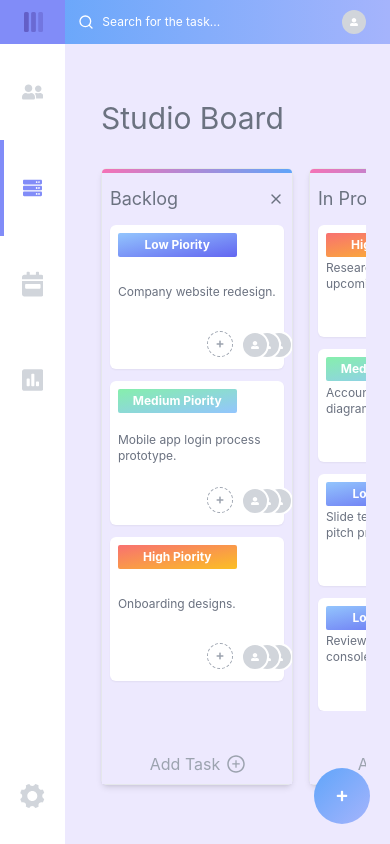
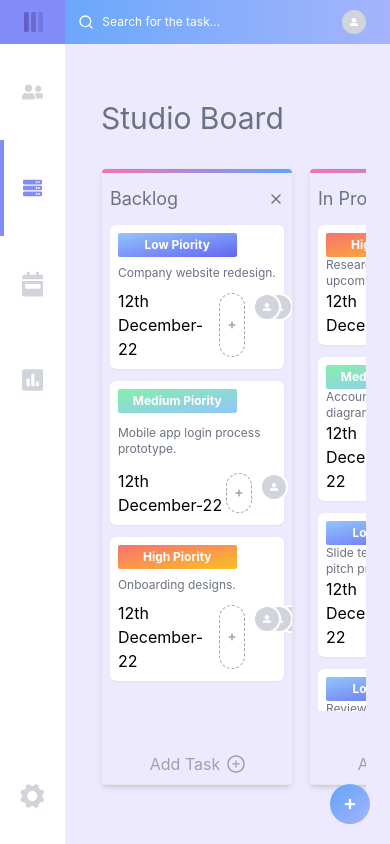
Before and after one commit to blazenn2/Task-Management-App, a React (Create React App) app: page /boards in a window 390 px wide. Built offline with nearby package versions, Linux system fonts and the light colour scheme.

Commit message:
Board completed

```diff
--- a/src/components/card/index.jsx
+++ b/src/components/card/index.jsx
@@ -6,17 +6,15 @@ import { cardCSS } from './componentCSS'
 import { motion } from 'framer-motion'
 
 const Card = (props) => {
-    console.log(props)
     return (
         <motion.div initial={{ opacity: 0 }} animate={{ opacity: 1 }} exit={{ opacity: 0 }} id={`card-${props.index}`} className={cardCSS(props.className)} draggable={true} onDragStart={(e) => props.dragStart(props.index, e, props.boardIndex)} onDragEnter={(e) => props.dragEnter(props.index, e, props.boardIndex)} onDragLeave={(e) => props.dragLeave(e, props.index, props.boardIndex)} onDragEnd={(e) => props.dragEnd(e)} onDragOver={(e) => props.dragOver(e, props.boardIndex)} onDrop={(e) => props.drop(e, props.index)} >
             <CardTag piority={props.piority} />
             <div className="text-gray-500 lg:text-base md:text-sm text-xs">{props.text}</div>
-            <div className="flex justify-end w-full">
+            <div className="flex justify-around w-full">
+                <div className="">12th December-22</div>
                 <button onClick={e => props.onBtnClick(e)} className="md:p-2 p-1 m-1 border border-dashed border-gray-400 rounded-full hover:bg-gray-100"><FaPlus className='text-gray-400 p-1 md:p-0' /></button>
-                <div className='relative w-3/12 h-full'>
-                    <UserCircle buttonClassName="absolute border-2 border-white left-0 z-20 cursor-default" />
-                    <UserCircle buttonClassName="absolute border-2 border-white left-3 z-10 cursor-default" />
-                    <UserCircle buttonClassName="absolute border-2 border-white left-6 cursor-default" />
+                <div className={`relative h-full ${props.participants.length === 0 ? "" : props.participants.length > 1 ? "w-3/12" : "w-2/12"}`}>
+                    {props.participants.length === 1 ? <UserCircle buttonClassName="absolute border-2 border-white left-0 z-20 cursor-default" /> : props.participants.length === 2 ? <><UserCircle buttonClassName="absolute border-2 border-white left-0 z-20 cursor-default" /><UserCircle buttonClassName="absolute border-2 border-white left-3 z-10 cursor-default" /></> : props.participants.length >= 3 ? <><UserCircle buttonClassName="absolute border-2 border-white left-0 z-20 cursor-default" /><UserCircle buttonClassName="absolute border-2 border-white left-3 z-10 cursor-default" /><UserCircle buttonClassName="absolute border-2 border-white left-6 cursor-default" /></> : null}
                 </div>
             </div>
         </motion.div>
--- a/src/components/modals/index.jsx
+++ b/src/components/modals/index.jsx
@@ -44,7 +44,10 @@ const Modal = forwardRef((props, ref) => {
                     animate={{ y: 0 }}
                     exit={{ y: "100vh" }}
                     transition={{ duration: 0.5 }}
-                    onClick={e => e.stopPropagation()}
+                    onClick={e => {
+                        e.stopPropagation();
+
+                    }}
                     className='absolute bg-white w-3/4 md:w-2/3 rounded-lg shadow-lg border border-slate-400 z-50 flex flex-col items-center justify-between'>
                     <div className="border-b border-slate-400 w-full sm:p-4 p-2 flex items-center justify-between">
                         <p className='lg:text-xl text-base font-semibold'>{props.heading}</p>
--- a/src/pages/Boards.js
+++ b/src/pages/Boards.js
@@ -156,7 +156,7 @@ const Boards = () => {
                         {boardData.length > 0 ? boardData.map((value, i) => <CardHolder addTaskHandler={triggerAddCardModal} triggerModal={triggerParticipantsModal} key={value.title} id={value.id} index={i} title={value.title} card={value.cards} removeBoard={removeBoardHandler} changeData={setBoardData} data={boardData} />) : <h1>No boards</h1>}
                     </AnimatePresence>
                 </div>
-                <div className='fixed bottom-5 right-5 bg-gradient-to-br from-blue-400 to-indigo-300 w-14 h-14 rounded-full flex items-center justify-center hover:brightness-110 active:brightness-90' onClick={e => triggerAddBoardModal()}><FaPlus className='text-white scale-150 p-1 md:p-0' /></div>
+                <div className='fixed bottom-5 right-5 bg-gradient-to-br from-blue-400 to-indigo-300 w-10 h-10 md:w-14 md:h-14 rounded-full flex items-center justify-center hover:brightness-110 active:brightness-90 z-50' onClick={e => triggerAddBoardModal()}><FaPlus className='text-white scale-150 p-1 md:p-0' /></div>
             </motion.div>
         </AnimatePresence>
     )
```
